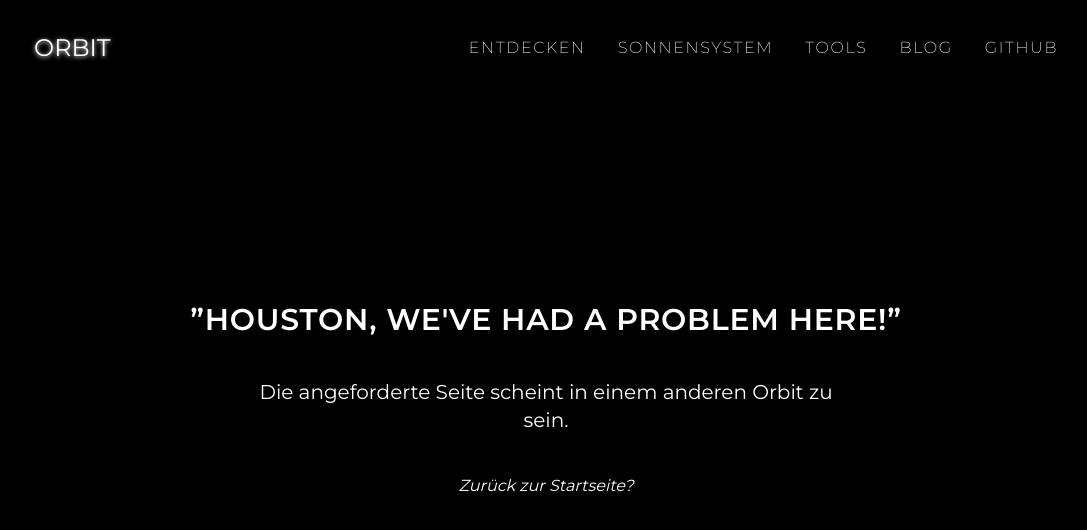
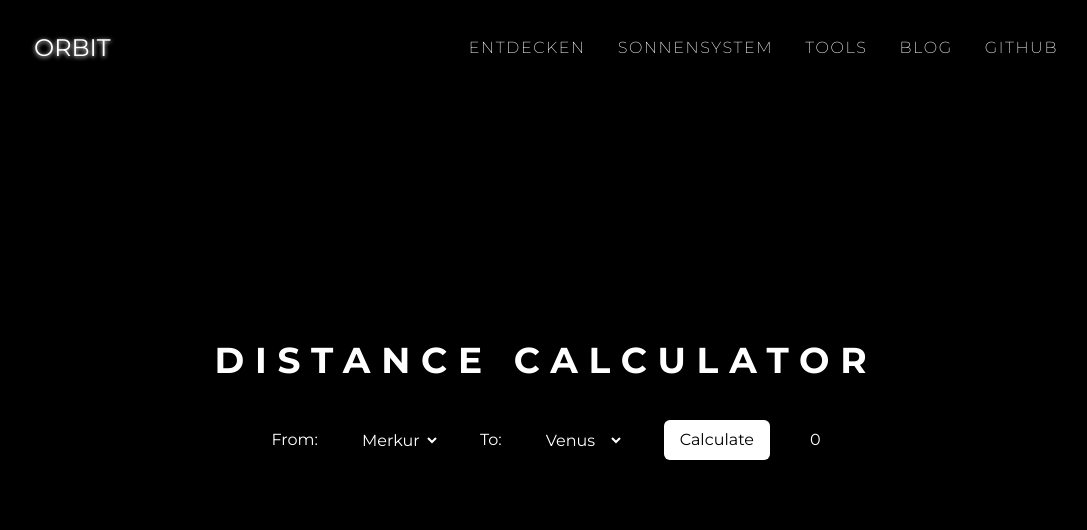
Before and after one commit to zeroequalsone/orbit, a Next.js app: page /tools/distance-calculator in a window 1280 px wide. Before the commit this address had no page. Shown: the top 530 px of the page, without its empty margins (94-1181 px from the left). Built offline with nearby package versions, Linux system fonts and the light colour scheme.

Commit message:
Distance Calculator Dashboard (#9)
Without functions but with design showing how it would work

```diff
--- a/app/data/planets.ts
+++ b/app/data/planets.ts
@@ -1,4 +1,4 @@
-type Planet = {
+export type Planet = {
     id: number;
     name: string;
     diameter: number;
--- a/app/page.tsx
+++ b/app/page.tsx
@@ -10,7 +10,8 @@ export default function Home() {
   useEffect(() => {
     fetch("/api/nasa")
       .then((res) => res.json())
-      .then((data) => setData(data));
+      .then((data) => setData(data))
+      .catch((error) => console.error(error));
   }, []);
 
   return (
@@ -32,6 +33,7 @@ export default function Home() {
                     width={500}
                     height={500}
                     className="w-full h-full object-cover"
+                    loading="eager"
                   />
                   <p className="text-xl font-semibold italic mt-4">
                     ”{data?.title}”
--- /dev/null
+++ b/app/tools/distance-calculator/page.tsx
@@ -0,0 +1,58 @@
+"use client";
+import { planets } from "@/data/planets";
+import { useState } from "react";
+
+export default function DistanceCalculator() {
+  const [distance, setDistance] = useState<number>(0);
+  const [distanceFrom, setDistanceFrom] = useState(1);
+  const [distanceTo, setDistanceTo] = useState(2);
+
+  return (
+    <div className='flex justify-center items-center min-h-screen bg-center bg-cover bg-[url("/planets/BG.png")] text-white'>
+      <div className="flex justify-center items-center flex-col gap-10 w-4/5">
+        <h1 className="text-4xl font-bold uppercase tracking-[0.3em]">
+          Distance Calculator
+        </h1>
+        <div className="flex items-center gap-10">
+          <label htmlFor="distanceFrom">From:</label>
+          <select
+            name="distanceFrom"
+            id="distanceFrom"
+            onChange={(e) => setDistanceFrom(Number(e.target.value))}
+            value={distanceFrom}
+          >
+            {planets.map((planet) => (
+              <option key={planet.id} value={planet.id} className="bg-black">
+                {planet.name}
+              </option>
+            ))}
+          </select>
+
+          <label htmlFor="distanceTo">To:</label>
+          <select
+            name="distanceTo"
+            id="distanceTo"
+            onChange={(e) => setDistanceTo(Number(e.target.value))}
+            value={distanceTo}
+          >
+            {planets.map((planet) => (
+              <option key={planet.id} value={planet.id} className="bg-black">
+                {planet.name}
+              </option>
+            ))}
+          </select>
+
+          <button className="bg-white text-black px-4 py-2 rounded-md">
+            Calculate
+          </button>
+
+          {distance && (
+            <p className="text-xl mt-4">
+              Distanz: {(distance / 1e6).toFixed(2)} Mio km
+            </p>
+          )}
+        </div>
+      </div>
+    </div>
+  );
+}
--- a/app/tools/page.tsx
+++ b/app/tools/page.tsx
@@ -7,19 +7,19 @@ export default function Tools() {
         <h1 className="text-4xl font-bold uppercase tracking-[0.3em]">Tools</h1>
         <div className="flex gap-10">
           <Link
-            href="/tools/weight-calculator"
+            href="/tools/distance-calculator"
             className="border-2 border-white rounded-full px-8 py-4 text-xl font-light"
           >
             Distance calculator
           </Link>
           <Link
-            href="/tools/size-calculator"
+            href="/tools/weight-calculator"
             className="border-2 border-white rounded-full px-8 py-4 text-xl font-light"
           >
             Weight calculator
           </Link>
           <Link
-            href="/tools/distance-calculator"
+            href="/tools/size-calculator"
             className="border-2 border-white rounded-full px-8 py-4 text-xl font-light"
           >
             Size calculator
```
